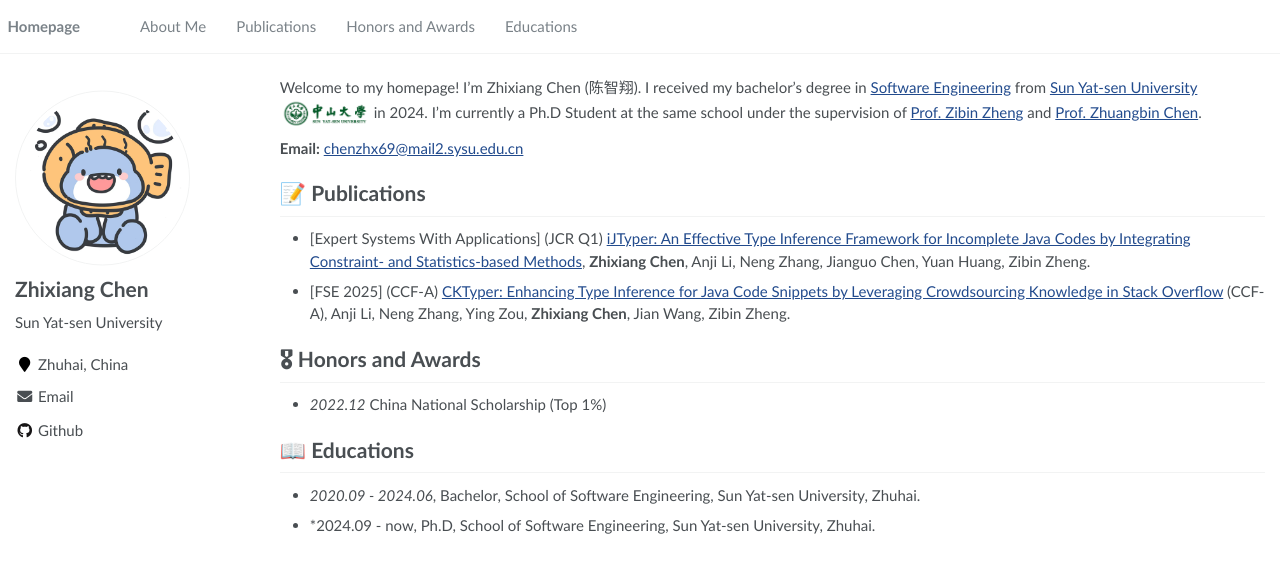
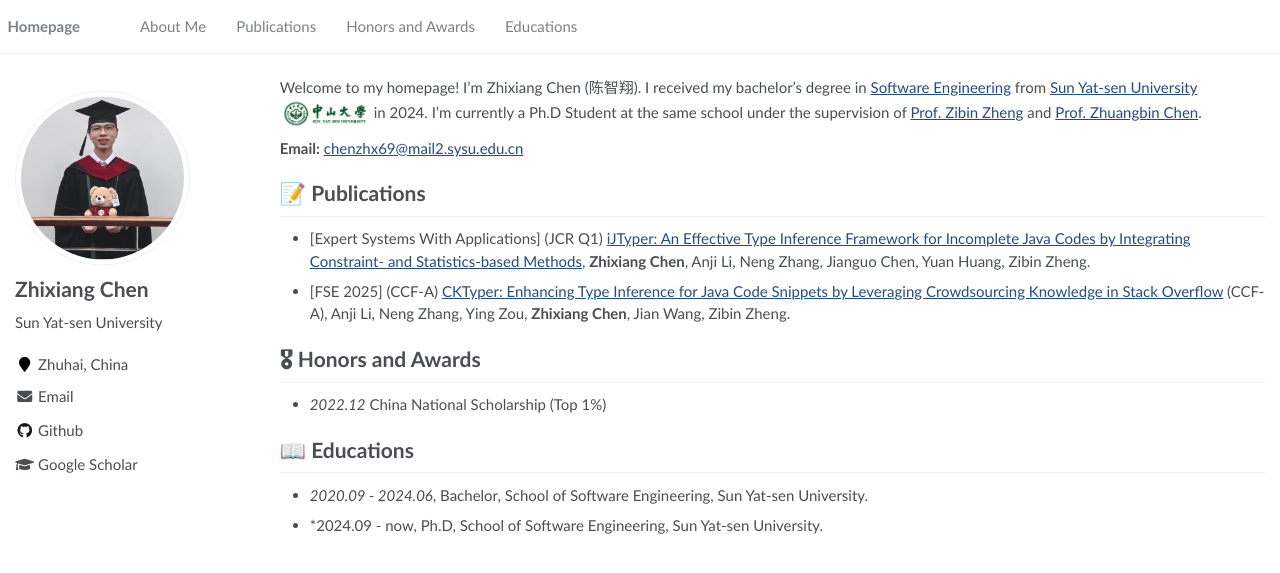
Before and after one commit to zhxchen-se/zhxchen-se.github.io, a Jekyll site: the page built from _pages/about.md, in a window 1280 px wide. Shown: the top 573 px of the page. Built offline with Jekyll 4.4.1, drawn with Linux system fonts in a browser that asks for light colours.

Commit message:
update photo, google scholar, about

```diff
--- a/_config.yml
+++ b/_config.yml
@@ -27,7 +27,7 @@ author:
   location         : "Zhuhai, China"
   employer         :
   pubmed           :
-  googlescholar    :
+  googlescholar    : "https://scholar.google.com/citations?hl=en&user=1BYPw1EAAAAJ"
   email            : "chenzhx69@mail2.sysu.edu.cn"
   researchgate     :  # e.g., "https://www.researchgate.net/profile/yourprofile"
   uri              :
--- a/_includes/head/custom.html
+++ b/_includes/head/custom.html
@@ -1,6 +1,6 @@
-<link rel="apple-touch-icon" sizes="180x180" href="images/apple-touch-icon.png">
-<link rel="icon" type="image/png" sizes="32x32" href="images/favicon-32x32.png">
-<link rel="icon" type="image/png" sizes="16x16" href="images/favicon-16x16.png">
+<!-- <link rel="apple-touch-icon" sizes="180x180" href="images/apple-touch-icon.png"> -->
+<!-- <link rel="icon" type="image/png" sizes="32x32" href="images/favicon-32x32.png"> -->
+<!-- <link rel="icon" type="image/png" sizes="16x16" href="images/favicon-16x16.png"> -->
 <link rel="manifest" href="images/site.webmanifest">
 
 <meta name="msapplication-TileColor" content="#000000">
--- a/_pages/about.md
+++ b/_pages/about.md
@@ -52,8 +52,8 @@ Anji Li, Neng Zhang, Ying Zou, **Zhixiang Chen**, Jian Wang, Zibin Zheng -->
 <!-- - *2021.09* Lorem ipsum dolor sit amet, consectetur adipiscing elit. Vivamus ornare aliquet ipsum, ac tempus justo dapibus sit amet.  -->
 
 # 📖 Educations
-- *2020.09 - 2024.06*, Bachelor, School of Software Engineering, Sun Yat-sen University, Zhuhai.
-- *2024.09 - now, Ph.D, School of Software Engineering, Sun Yat-sen University, Zhuhai.
+- *2020.09 - 2024.06*, Bachelor, School of Software Engineering, Sun Yat-sen University.
+- *2024.09 - now, Ph.D, School of Software Engineering, Sun Yat-sen University.
 
 <!-- # 💬 Invited Talks
 - *2021.06*, Lorem ipsum dolor sit amet, consectetur adipiscing elit. Vivamus ornare aliquet ipsum, ac tempus justo dapibus sit amet.
```
Also changed, not shown: images/android-chrome-192x192.png, images/android-chrome-512x512.png, images/apple-touch-icon.png, images/fatshark.png (deleted), images/favicon-16x16.png, images/favicon-32x32.png, images/favicon.ico, 1 other file.
